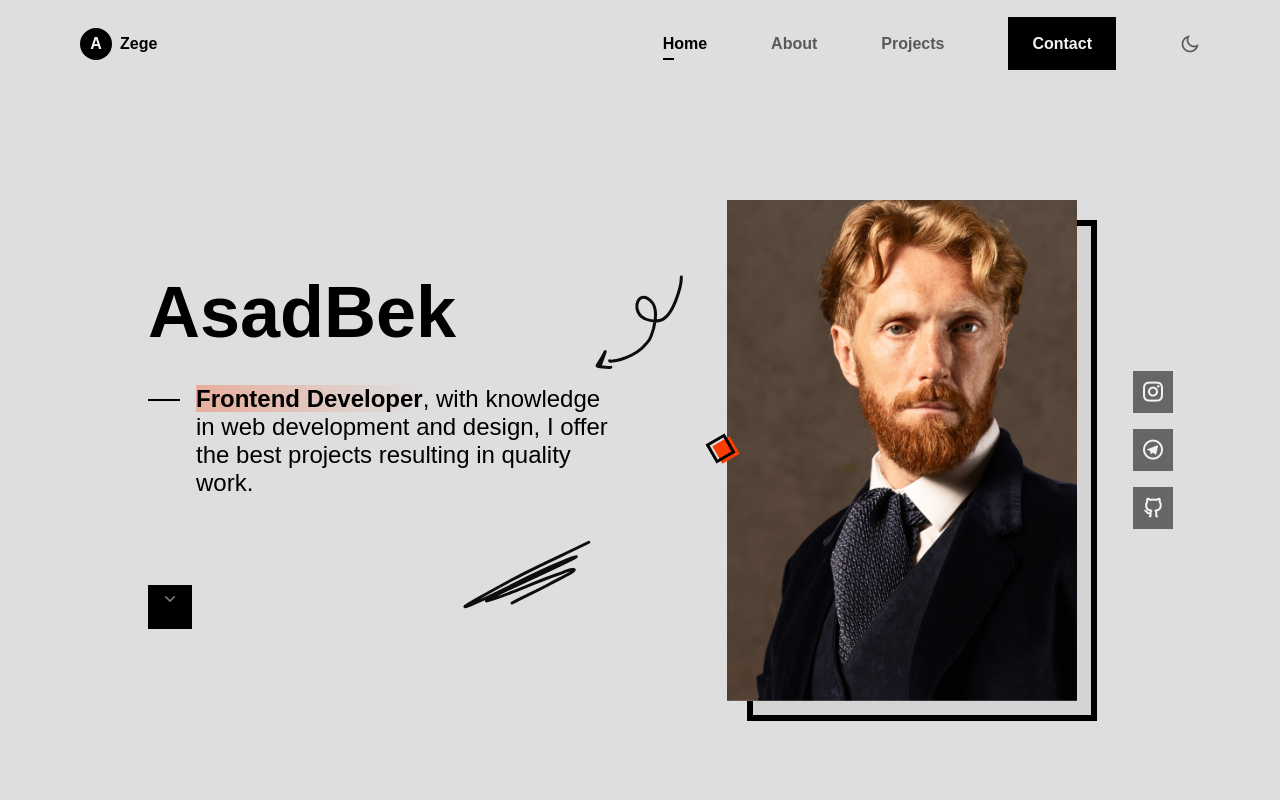
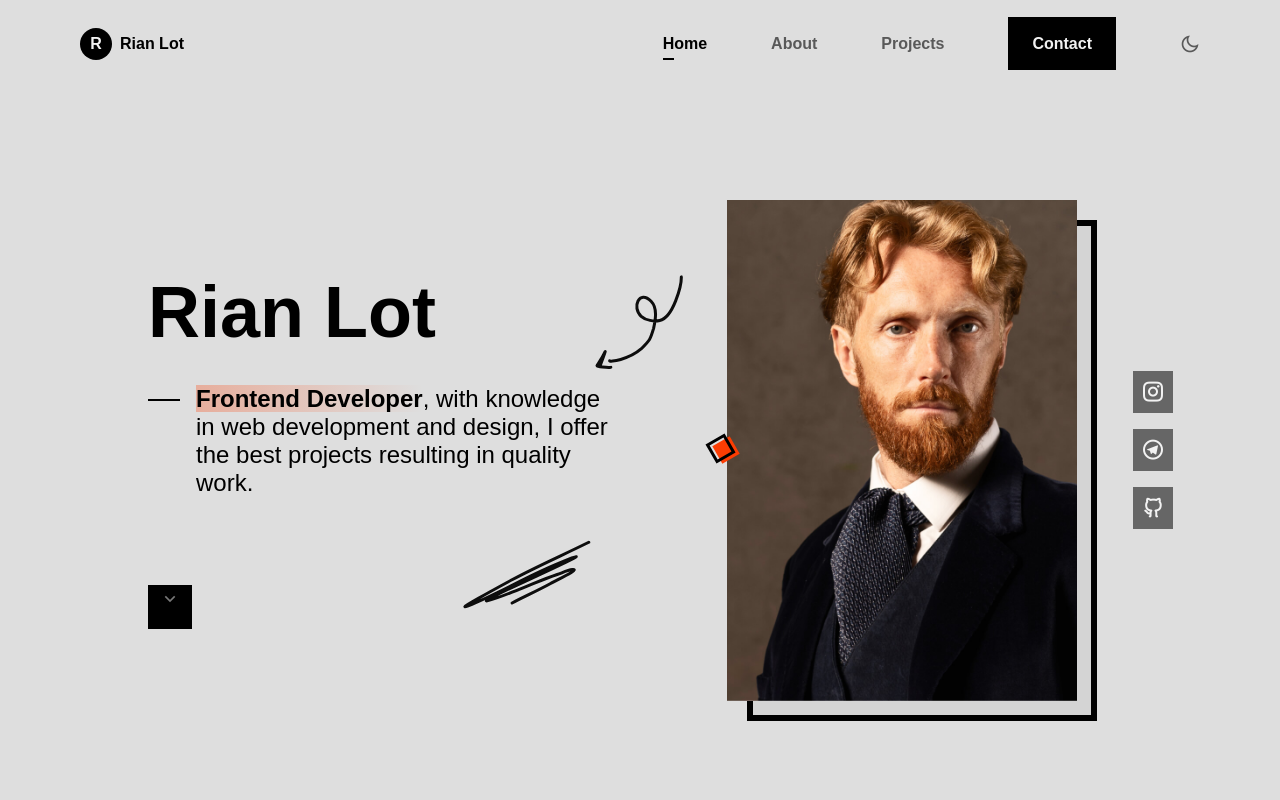
Before and after one commit to ulugbekvv077/Rain-Lot, a plain HTML site: page index.html in a window 1280 px wide. Shown: the top 800 px of the page. Drawn offline with nearby package versions, Linux system fonts and the light colour scheme; a web font is replaced by a local one.

Commit message:
second changed and deleted

```diff
--- a/index.html
+++ b/index.html
@@ -13,21 +13,21 @@
       <!--=============== CSS ===============-->
       <link rel="stylesheet" href="assets/css/styles.css">
 
-      <title>Ulugbekov Asadbek's portfolio</title>
+      <title>Rian Lot</title>
    </head>
    <body>
       <!--==================== HEADER ====================-->
       <header class="header" id="header">
          <nav class="nav container">
             <a href="#" class="nav__logo">
-               <span class="nav__logo-circle">A</span>
-               <span class="nav__logo-name">Zege</span>
+               <span class="nav__logo-circle">R</span>
+               <span class="nav__logo-name">Rian Lot</span>
             </a>
 
             <div class="nav__menu" id="nav-menu">
                <span class="nav__title">Menu</span>
 
-               <h3 class="nav__name">Rian</h3>
+               <h3 class="nav__name">Bek</h3>
 
                <ul class="nav__list">
                   <li class="nav__item">
@@ -71,7 +71,7 @@
          <section class="home section" id="home">
             <div class="home__container container grid">
                <h1 class="home__name">
-                  AsadBek
+                  Rian Lot
                </h1>
 
                <div class="home__perfil">
```
